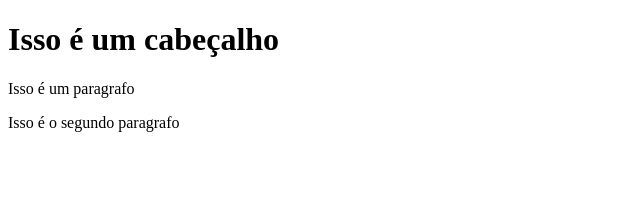
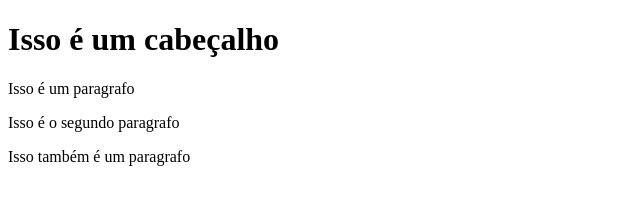
Before and after one commit to vanroccato/git-test, a website: page index.html in a window 1280 px wide. Shown: the whole page, without its empty margins (0-640 px from the left). Drawn offline with Linux system fonts and the light colour scheme.

Commit message:
quarto commit

```diff
--- a/index.html
+++ b/index.html
@@ -5,6 +5,7 @@
             <h1>Isso é um cabeçalho</h1>
             <p>Isso é um paragrafo</p>
             <p>Isso é o segundo paragrafo</p>
+            <p>Isso também é um paragrafo</p>
         </body>
     </head>
 </html>
```
Also changed, not shown: package.json (added, +24 -0 lines), 2 other files.
